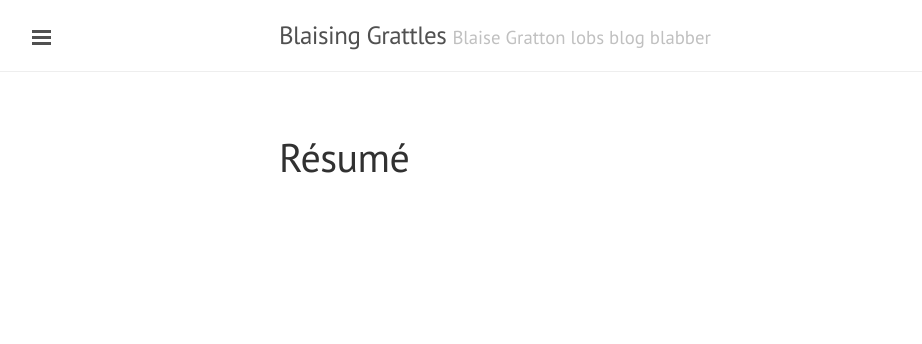
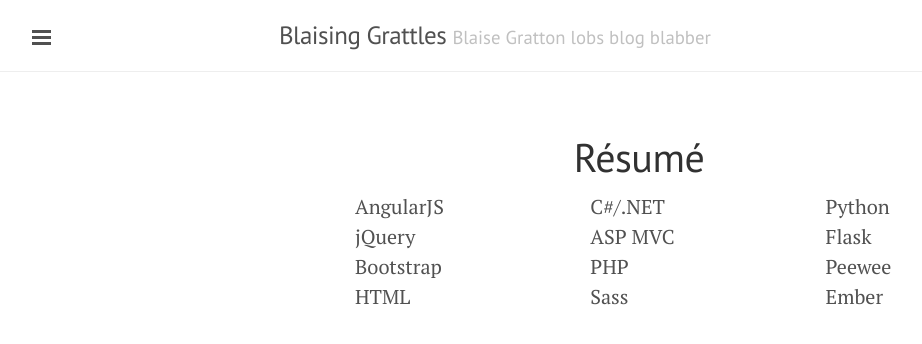
Before and after one commit to BlaiseGratton/blaisegratton.github.io, a Jekyll site: the page built from resume.html, in a window 1280 px wide. Shown: the top 344 px of the page, without its empty margins (1-923 px from the left). Built offline with Jekyll 4.4.1, drawn with Linux system fonts in a browser that asks for light colours; Markdown is read by kramdown in place of the engine named in the settings.

Commit message:
initialized skills section

```diff
--- a/public/css/main.css
+++ b/public/css/main.css
@@ -1,3 +1,24 @@
+.resume-header {
+  text-align: center;
+}
+
 .print {
   display: none;
 }
+
+.skills > div {
+  display: inline-block;
+  width: 32%;
+  padding: 0;
+  margin: 0;
+}
+
+.skills ul {
+  list-style: none;
+  margin: 0;
+  padding: 0;
+}
+
+.skills li {
+  padding-left: 33%;
+}
--- a/resume.html
+++ b/resume.html
@@ -5,7 +5,33 @@
 ---
 <link href='http://fonts.googleapis.com/css?family=Lora' rel='stylesheet' type='text/css'>
 
-<h1><span class="print">Blaise Gratton</span><span class="page-view">R&eacute;sum&eacute;</span></h1>
+<h1 class="resume-header"><span class="print">Blaise Gratton</span><span class="page-view">R&eacute;sum&eacute;</span></h1>
+<div class="skills">
+  <div id="left-col">
+    <ul>
+      <li>AngularJS</li>
+      <li>jQuery</li>
+      <li>Bootstrap</li>
+      <li>HTML</li>
+    </ul>
+  </div>
+  <div id="mid-col">
+    <ul>
+      <li>C#/.NET</li>
+      <li>ASP MVC</li>
+      <li>PHP</li>
+      <li>Sass</li>
+    </ul>
+  </div>
+  <div id="right-col">
+    <ul>
+      <li>Python</li>
+      <li>Flask</li>
+      <li>Peewee</li>
+      <li>Ember</li>
+    </ul>
+  </div>
+</div>
 
 
 
```
